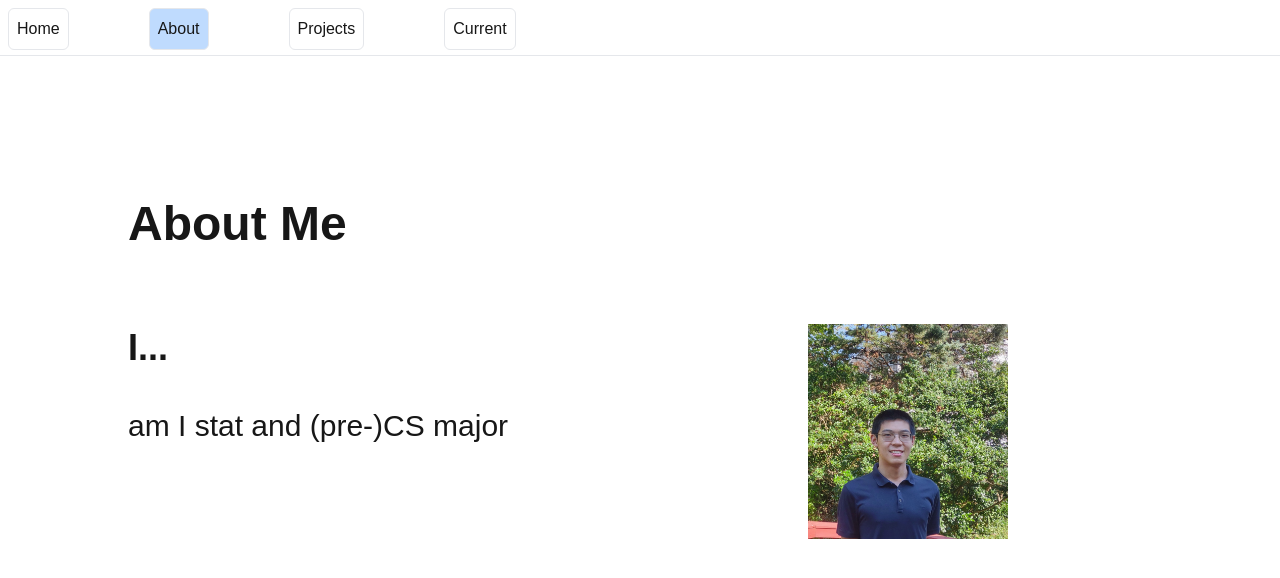
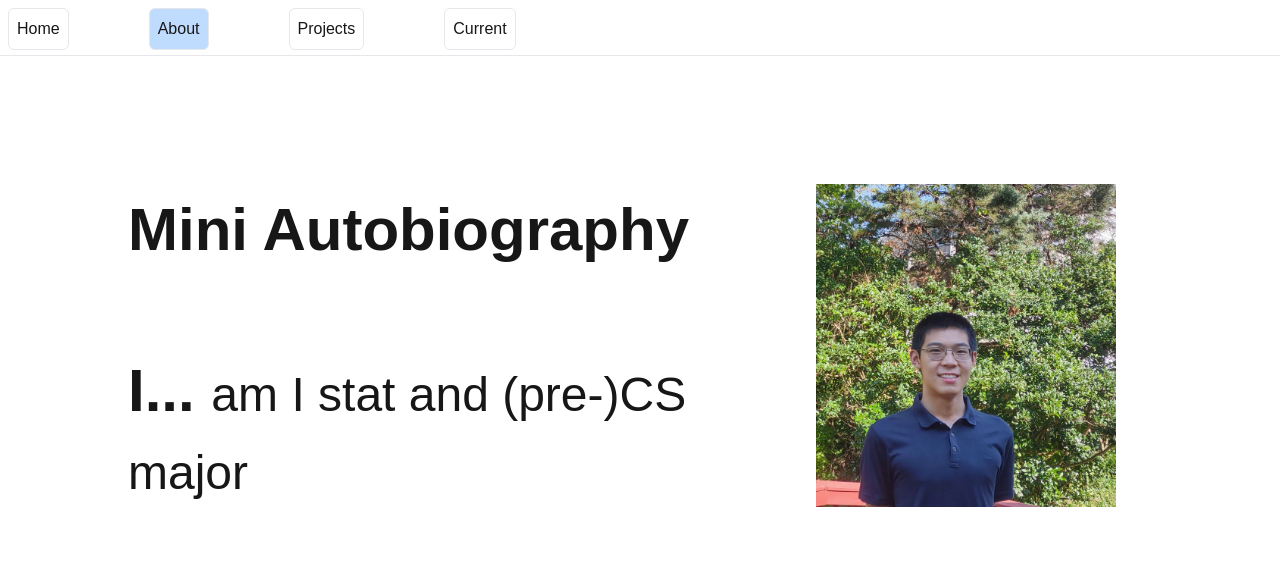
Before and after one commit to LlanAiu/portfolio, a Next.js app: page /about in a window 1280 px wide. Shown: the top 578 px of the page. Built offline with nearby package versions, Linux system fonts and the light colour scheme.

Commit message:
Text formatting

```diff
--- a/src/app/about/page.tsx
+++ b/src/app/about/page.tsx
@@ -36,24 +36,26 @@ export default function Page(){
     ];
 
     return (
-        <div>
+        <div className='h-full w-full'>
             <Navigation path='about'/>
-            <div className='w-full h-full'>
-                <div className='p-32 inline-block w-3/5 h-full'>
-                    <h1 className='text-5xl mb-20'><b>About Me</b></h1>
-                    <p className='text-4xl my-10'><b>I...</b></p>
-                    <p className='text-3xl my-10'>{descriptions[index].text}</p>
+            <div className='w-full h-full flex'>
+                <div className='pt-32 pl-32 inline-block flex-auto content-start space-y-24'>
+                    <h1 className='text-6xl'><b>Mini Autobiography</b></h1>
+                    <p className='text-6xl max-w-124'>
+                        <b>I...</b>
+                        <span className='w-10'> </span>
+                        <span className='text-5xl leading-relaxed'>{descriptions[index].text}</span>
+                    </p>
                 </div>
-                <div className='p-10 inline-block w-2/5'>
+                <div className='px-10 py-28 w-2/5 flex-initial content-start'>
                     <Image
                         src={descriptions[index].image}
                         alt='About me image'
-                        width={200}
-                        height={200}
+                        width={300}
+                        height={300}
                         className='inline-block'
                     />
                 </div>
-
             </div>
         </div>
     );
--- a/src/app/current/page.tsx
+++ b/src/app/current/page.tsx
@@ -22,19 +22,19 @@ export default function Page() {
     }, [index]);
 
     const current = [
-        {text: 'Learning Express.js and API development'},
-        {text: 'Working on an ingredients-to-recipe API (for our pledge project...)'},
-        {text: 'Reading through \"An Introduction to Statistical Learning, 2nd Edition\" (James, et al.)'},
-        {text: 'Struggling with competitive programming problems'},
+        {text: 'learning Express.js and API development'},
+        {text: 'working on an ingredients-to-recipe API (for our pledge project)'},
+        {text: 'reading through \"An Introduction to Statistical Learning, 2nd Edition\" (James, et al.)'},
+        {text: 'struggling with competitive programming problems...'},
         {text: 'on fall break (thankfully)!'}
     ];
 
     return (
-        <div>
+        <div className='w-full h-full'>
             <Navigation path='current' />
-            <div>
-                <p>Currently I am...</p>
-                <p>{current[index].text}</p>
+            <div className='pt-36 pl-32 space-y-24'>
+                <p className='text-5xl'><b>Currently, I am...</b></p>
+                <p className='text-4xl'>{current[index].text}</p>
             </div>
         </div>
     );
--- a/src/app/globals.css
+++ b/src/app/globals.css
@@ -18,10 +18,16 @@ body {
   color: var(--foreground);
   background: var(--background);
   font-family: Arial, Helvetica, sans-serif;
+  height: 100svh;
+  overflow: hidden;
 }
 
 @layer utilities {
   .text-balance {
     text-wrap: balance;
   }
+
+  .max-w-124{
+    max-width: 660px;
+  }
 }
--- a/src/app/page.tsx
+++ b/src/app/page.tsx
@@ -22,20 +22,22 @@ export default function Home() {
   }, [display]);
 
   const links = [
-    {text: 'read my sparse autobiographyy', link: './about'},
+    {text: 'read my sparse autobiography', link: './about'},
     {text: 'attend my project gallery', link: './projects'},
     {text: 'contemplate a day in my life', link: './current'},
     {text: 'Press [Space]', link: './'}
   ];
 
   return (
-    <div className='mt-24 text-center'>
-      <h1 className='text-5xl m-10'>Hello There</h1>
-      <h1 className='text-4xl m-20'>I'm Alan Liu</h1>
-      <p className='text-xl m-10'>Since you're here already, why don't you...</p>
-      <Link href={links[display].link}>
-        <p className='text-2xl m-10'>{links[display].text}</p>
-      </Link>
+    <div className='mt-24 text-center space-y-20'>
+      <h1 className='text-7xl'><b>Hello There</b></h1>
+      <h1 className='text-5xl'>I'm Alan Liu</h1>
+      <p className='text-2xl'>Since you're here already, why don't you...</p>
+      <div>
+        <Link href={links[display].link}>
+          <p className='text-3xl'>{links[display].text}</p>
+        </Link>
+      </div>
     </div>
   );
 }
--- a/src/app/projects/page.tsx
+++ b/src/app/projects/page.tsx
@@ -46,15 +46,16 @@ export default function Page(){
     ];
 
     return (
-        <div>
+        <div className='w-full h-full'>
             <Navigation path='projects' />
-            <div>
-                <p>Projects</p>
-                <h1>{projects[index].title}</h1>
-                <p>{projects[index].description}</p>
-                <Link href={projects[index].link}>
-                    <p>Project Link</p>
-                </Link>
+            <div className='space-y-24 pt-24 pl-24'>
+                <h1 className='text-5xl'><b>{projects[index].title}</b></h1>
+                <p className='text-4xl'>{projects[index].description}</p>
+                <div className='w-max h-max rounded-md p-2 bg-slate-200'>
+                    <Link href={projects[index].link}>
+                        <p className='text-3xl'>Project Link</p>
+                    </Link>
+                </div>
             </div>
         </div>
     );
```
